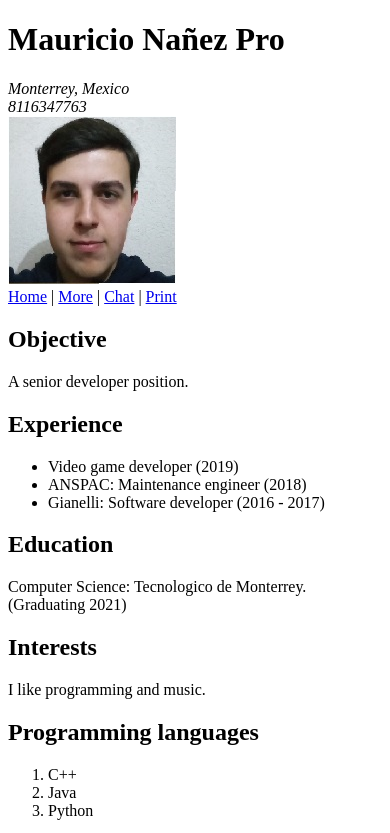
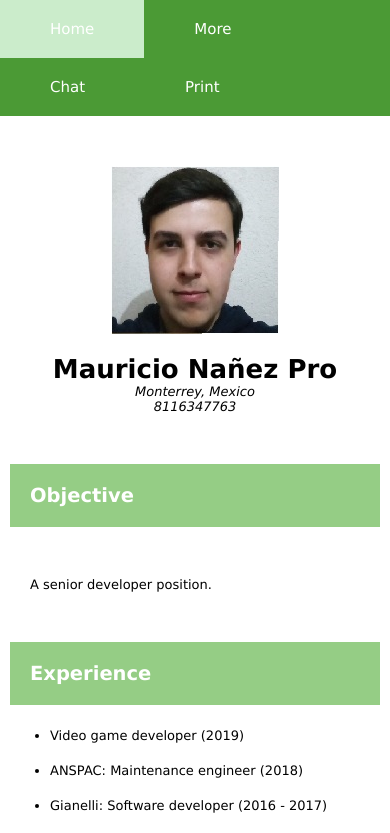
Before and after one commit to mnpro98/Lab1, a plain HTML site: page index.html in a window 390 px wide. Shown: the top 833 px of the page. Drawn offline with Linux system fonts and the light colour scheme.

Commit message:
Added css with device responsiveness.

```diff
--- /dev/null
+++ b/css/index.css
@@ -0,0 +1,99 @@
+body{
+	font-family: Verdana, sans-serif;
+	font-size: 13px;
+	color: black;
+	margin: 0;
+	padding: 0;
+}
+
+main{
+	margin-top: 50px;
+}
+
+h1{
+	text-align: center;
+	margin-bottom: 0px;
+	margin-top: 20px;
+}
+
+h2{
+	background-color: #95CD85;
+	margin:0;
+	padding: 20px;
+	color: white;
+}
+
+img{
+	display: block;
+	margin-left: auto;
+	margin-right: auto;
+	margin-top: 50px;
+}
+
+address{
+	text-align: center;
+}
+
+div{
+	margin: 10px;
+}
+
+nav{
+	list-style: none;
+	margin : 0;
+	padding: 0;
+	background-color: #4B9A35;
+	overflow: auto;
+}
+
+nav > a{
+	float: left;
+	padding: 20px;
+	padding-left: 50px;
+	padding-right: 50px;
+	color: white;
+	font-size: 15px;
+}
+
+nav > a:hover{
+	cursor: pointer;
+	color: white;
+	background-color: #cbeccb;
+}
+
+section > p{
+	margin-top: 50px;
+	margin-bottom: 50px;
+	padding-left: 20px;
+}
+
+ul > li{
+	padding-top: 10px;
+	padding-bottom: 10px;
+}
+
+ol > li{
+	padding-top: 10px;
+	padding-bottom: 10px;
+}
+
+footer > p{
+	margin-top: 50px;
+	padding-left: 10px;
+}
+
+@media (min-width: 600px) and (max-width: 990px){
+
+	nav > a{
+		font-size: 50px;
+	}
+
+	img{
+		width: 350px;
+		height: 350px;
+	}
+
+	body{
+		font-size: 25px;
+	}
+}
--- a/resume.html
+++ b/index.html
@@ -4,16 +4,17 @@
 	<title>
 		Resume
 	</title>
+	<link rel="stylesheet" type="text/css" href="./css/index.css"/>
 	<header>
+		<nav>
+			<a>Home</a>
+			<a>More</a>
+			<a>Chat</a>
+			<a>Print</a>
+		</nav>
+		<img src="./img/my_pic.jpg" alt="My pic"/>
 		<h1>Mauricio Nañez Pro</h1>
 		<address>Monterrey, Mexico<br/>8116347763</address>
-		<img src="./img/my_pic.jpg" alt="My pic"/>
-		<nav>
-			<a href="/home/">Home</a> |
-			<a href="/more/">More</a> |
-			<a href="/chat/">Chat</a> |
-			<a href="/print/">Print</a>
-		</nav>
 	</header>
 </head>
 <body>
```
